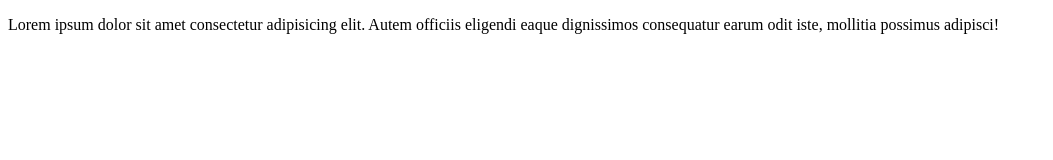
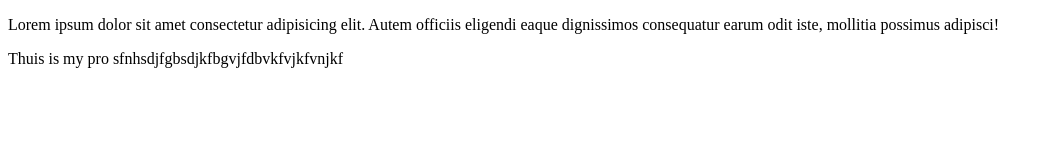
Before and after one commit to fardeen-nahin/test_git, a plain HTML site: page index.html in a window 1280 px wide. Shown: the whole page, without its empty margins (0-1053 px from the left). Drawn offline with Linux system fonts and the light colour scheme.

Commit message:
first commit

```diff
--- a/index.html
+++ b/index.html
@@ -9,5 +9,6 @@
 </head>
 <body>
     <p>Lorem ipsum dolor sit amet consectetur adipisicing elit. Autem officiis eligendi eaque dignissimos consequatur earum odit iste, mollitia possimus adipisci!</p>
+    <p>Thuis is my pro sfnhsdjfgbsdjkfbgvjfdbvkfvjkfvnjkf</p>
 </body>
 </html>
```
